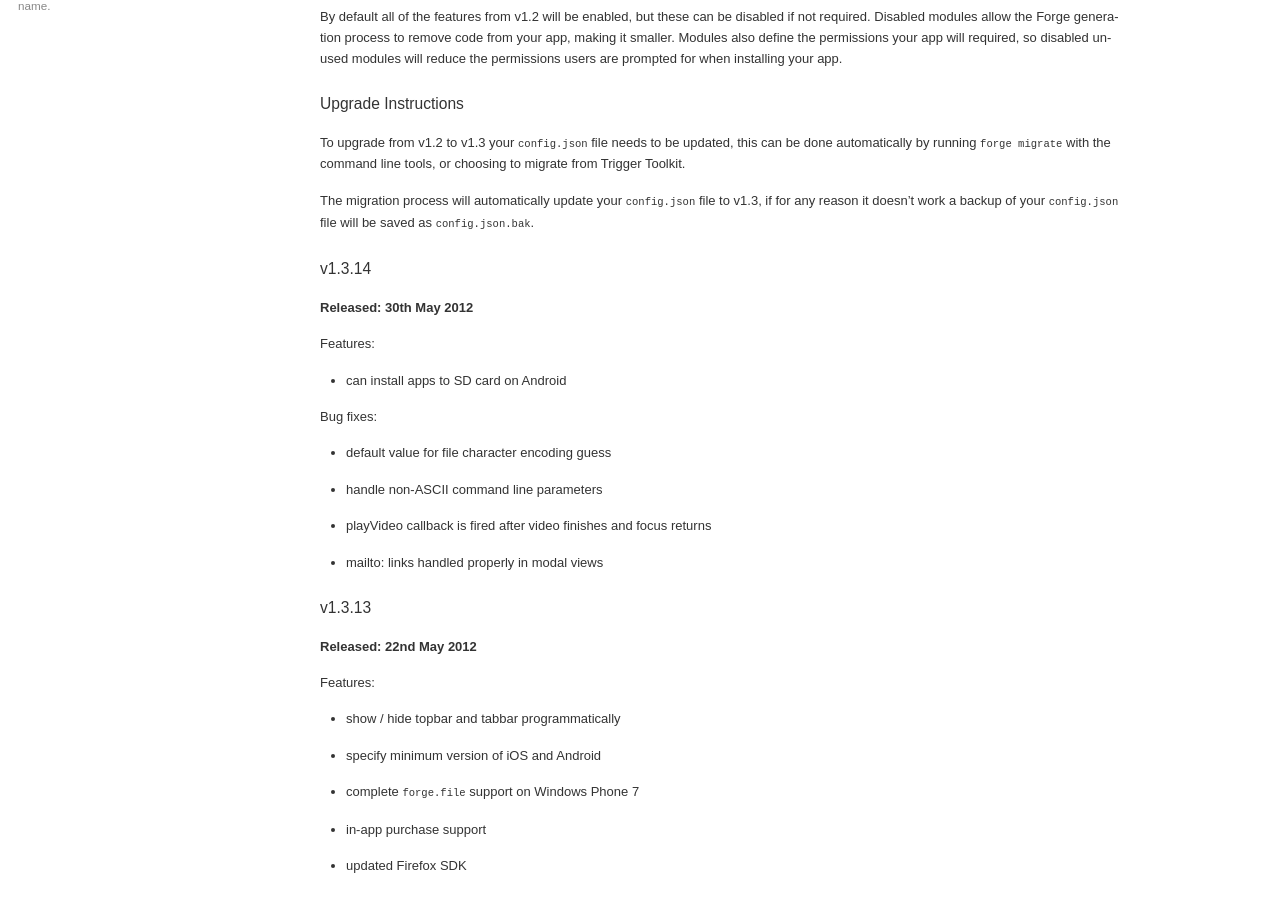
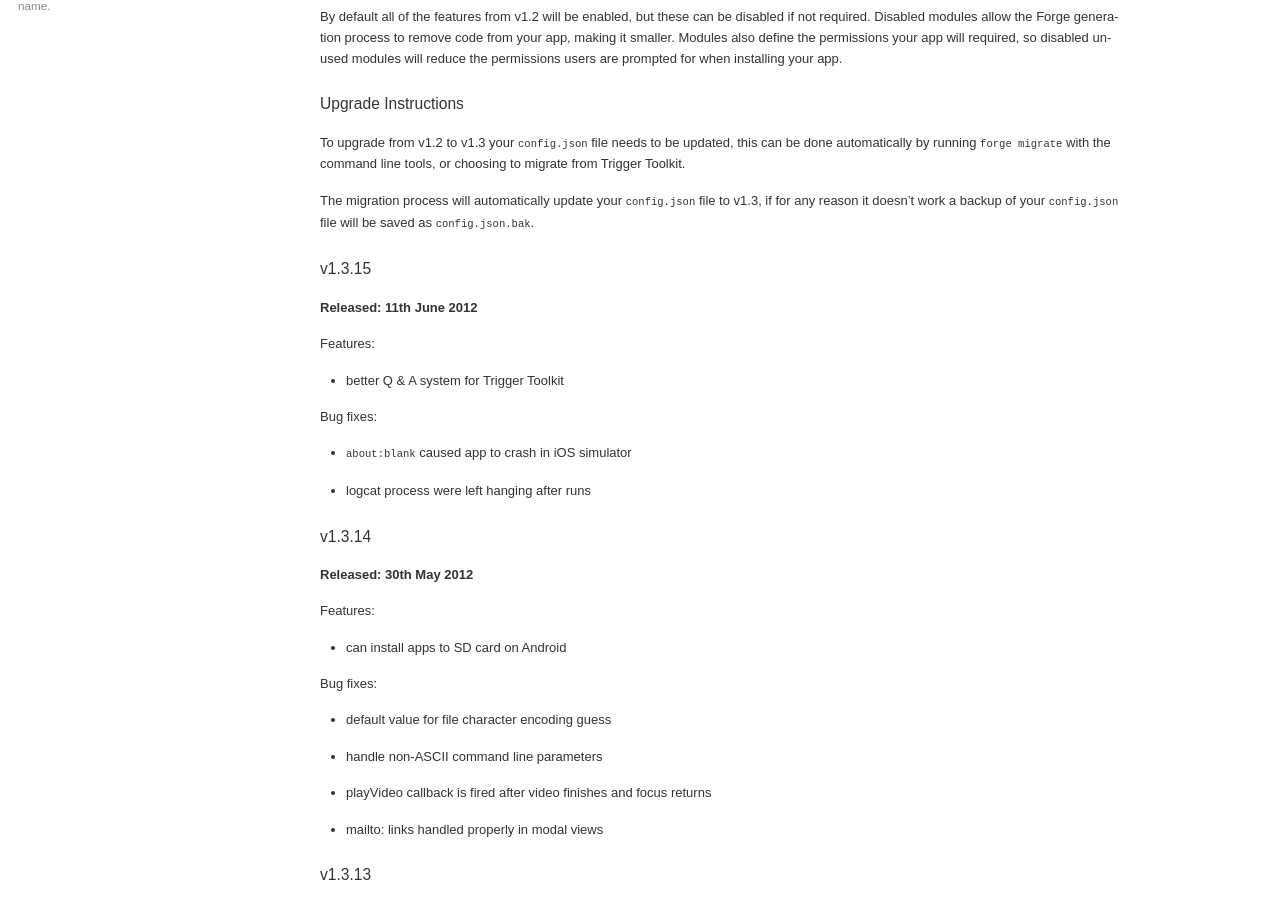
Before and after one commit to trigger-corp/Forge-Documentation, a Sphinx documentation site: the page built from source/release-notes.rst, in a window 1280 px wide and 900 px high, scrolled down 797 px. Built offline with Sphinx 7.4.7, drawn with Linux system fonts in a browser that asks for light colours; some web fonts are replaced.

Commit message:
add v1.3.15 release notes

```diff
--- a/source/release-notes.rst
+++ b/source/release-notes.rst
@@ -40,6 +40,19 @@ Upgrade Instructions
 To upgrade from v1.2 to v1.3 your ``config.json`` file needs to be updated, this can be done automatically by running ``forge migrate`` with the command line tools, or choosing to migrate from Trigger Toolkit.
 
 The migration process will automatically update your ``config.json`` file to v1.3, if for any reason it doesn't work a backup of your ``config.json`` file will be saved as ``config.json.bak``.
+
+v1.3.15
+~~~~~~~~~~~~~~~~~~~~~~~~~~~~~~~~~~~~~~~~~~~~~~~~~~~~~~~~~~~~~~~~~~~~~~~~~~~~~~~~
+**Released: 11th June 2012**
+
+Features:
+
+- better Q & A system for Trigger Toolkit
+
+Bug fixes:
+
+- ``about:blank`` caused app to crash in iOS simulator
+- logcat process were left hanging after runs
 
 v1.3.14
 ~~~~~~~~~~~~~~~~~~~~~~~~~~~~~~~~~~~~~~~~~~~~~~~~~~~~~~~~~~~~~~~~~~~~~~~~~~~~~~~~
```
